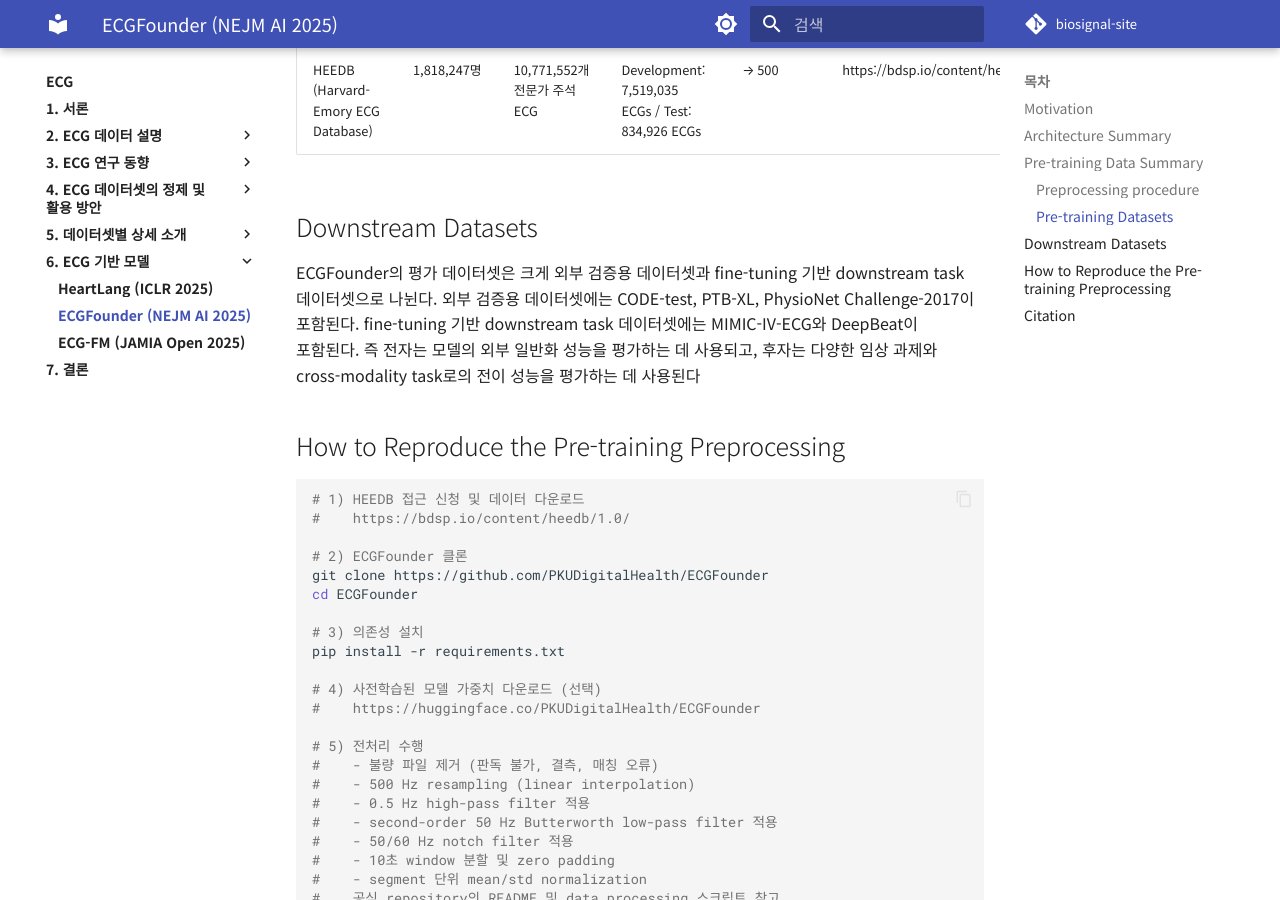
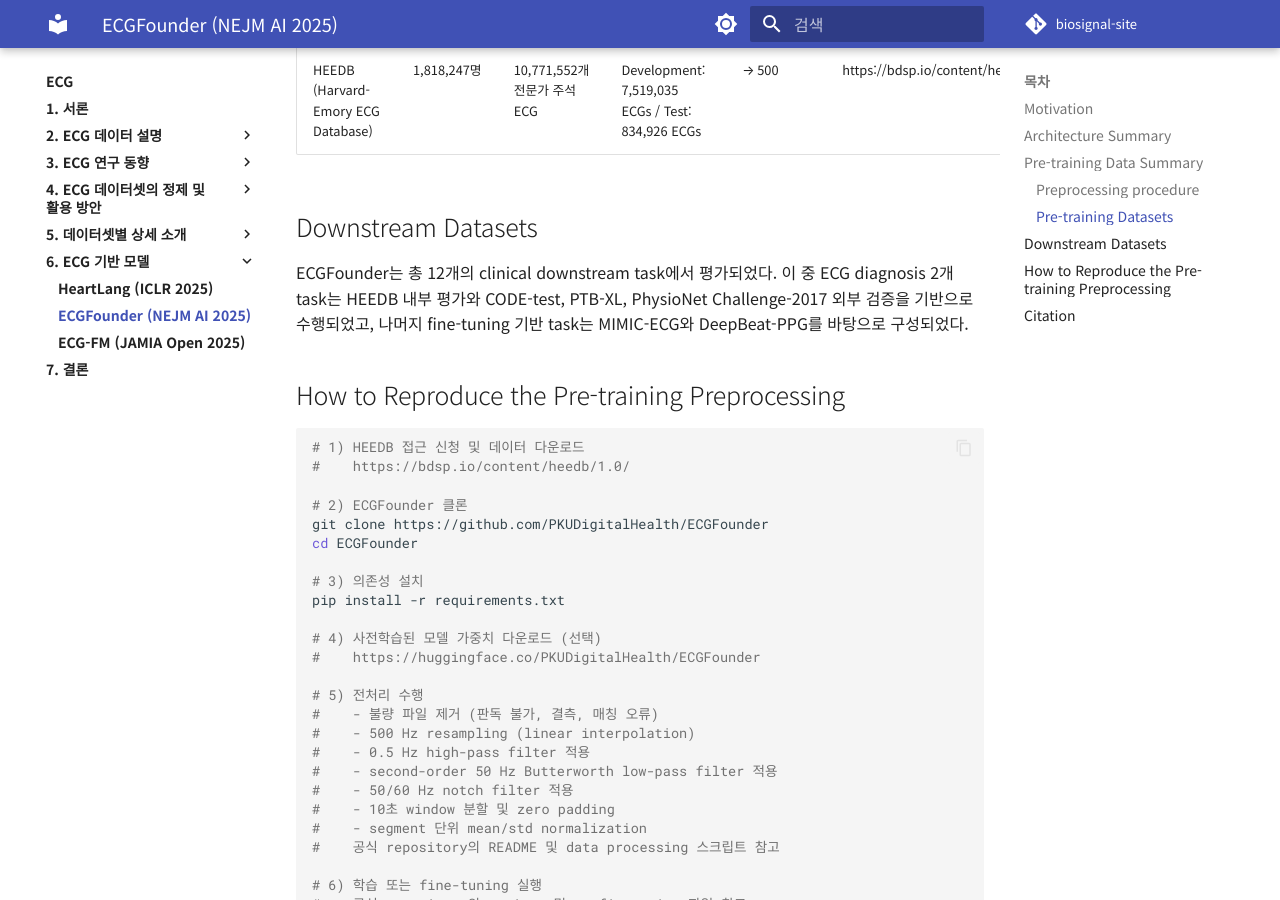
Before and after one commit to iwantjeonyeok/biosignal-site, an MkDocs documentation site: the page built from docs/ecg/6-ecg-기반-모델/ecgfounder.md, in a window 1280 px wide and 900 px high, scrolled down 2272 px. Built offline with MkDocs 1.6.1 and Material for MkDocs 9.7.7, drawn with Linux system fonts in a browser that asks for light colours; comment, search, counter and statistics services are not loaded.

Commit message:
Update ecgfounder.md

````diff
--- a/docs/ecg/6-ecg-기반-모델/ecgfounder.md
+++ b/docs/ecg/6-ecg-기반-모델/ecgfounder.md
@@ -47,8 +47,7 @@ HEEDB 데이터셋을 전처리하는 코드 파일은 별도로 존재하지
 | HEEDB (Harvard-Emory ECG Database) | 1,818,247명 | 10,771,552개 전문가 주석 ECG | Development: 7,519,035 ECGs / Test: 834,926 ECGs | → 500 | https://bdsp.io/content/heedb/1.0/ |
 
 ## Downstream Datasets
-ECGFounder의 평가 데이터셋은 크게 외부 검증용 데이터셋과 fine-tuning 기반 downstream task 데이터셋으로 나뉜다. 외부 검증용 데이터셋에는 CODE-test, PTB-XL, PhysioNet Challenge-2017이 포함된다. fine-tuning 기반 downstream task 데이터셋에는 MIMIC-IV-ECG와 DeepBeat이 포함된다. 즉 전자는 모델의 외부 일반화 성능을 평가하는 데 사용되고, 후자는 다양한 임상 과제와 cross-modality task로의 전이 성능을 평가하는 데 사용된다
-
+ECGFounder는 총 12개의 clinical downstream task에서 평가되었다. 이 중 ECG diagnosis 2개 task는 HEEDB 내부 평가와 CODE-test, PTB-XL, PhysioNet Challenge-2017 외부 검증을 기반으로 수행되었고, 나머지 fine-tuning 기반 task는 MIMIC-ECG와 DeepBeat-PPG를 바탕으로 구성되었다.
 ## How to Reproduce the Pre-training Preprocessing
 
 ```bash
````
